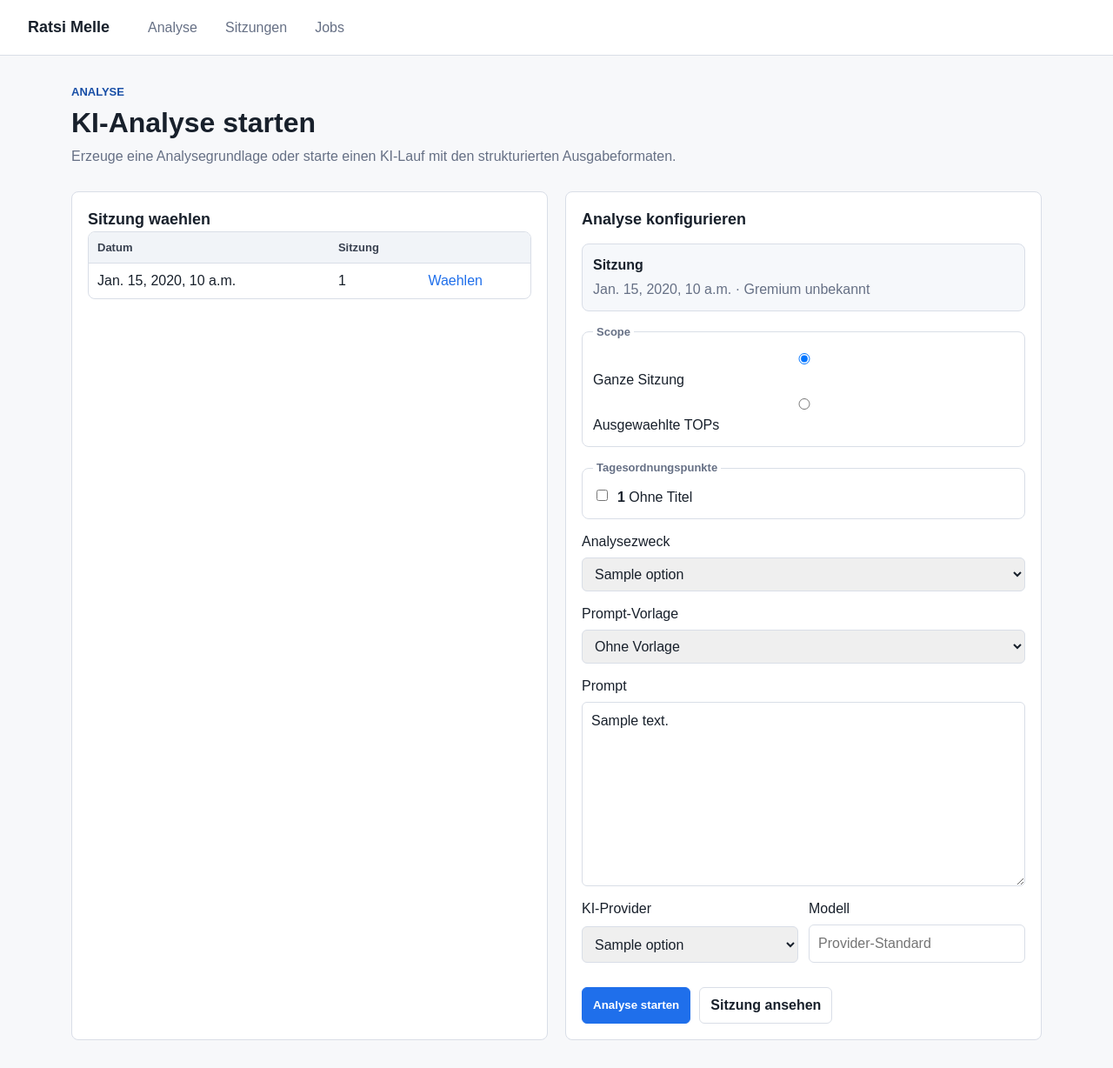
After one commit to WehkingDiane/ratsi_melle, a Django app: template web/core/templates/core/analysis_start.html in a window 1280 px wide. The commit adds this page. Shown: the whole page at 87% size. Run offline with Django 5.2, Linux system fonts and the light colour scheme; the template is opened without the code that fills it: most values are stand-ins (such as "Sample title", 1, 10 or a date in 2020).

Commit message:
Add web analysis start workflow

```diff
--- a/web/core/static/core/css/components.css
+++ b/web/core/static/core/css/components.css
@@ -10,6 +10,10 @@
   flex-wrap: wrap;
   gap: 10px;
   margin-top: 14px;
+}
+
+.page-actions {
+  margin-bottom: 18px;
 }
 
 .button {
@@ -69,6 +73,11 @@
   border: 1px solid var(--border);
   border-radius: 8px;
   overflow-x: auto;
+}
+
+.compact-table td,
+.compact-table th {
+  padding: 8px 10px;
 }
 
 table {
@@ -168,6 +177,85 @@ tr:last-child td {
   max-height: 320px;
 }
 
+.form-stack {
+  display: grid;
+  gap: 14px;
+  margin-top: 14px;
+}
+
+.form-stack label,
+.form-stack fieldset {
+  display: grid;
+  gap: 6px;
+}
+
+.form-stack fieldset {
+  border: 1px solid var(--border);
+  border-radius: 8px;
+  margin: 0;
+  padding: 12px;
+}
+
+.form-stack legend {
+  color: var(--muted);
+  font-size: 13px;
+  font-weight: 700;
+  padding: 0 4px;
+}
+
+.form-stack input[type="text"],
+.form-stack select,
+.form-stack textarea {
+  border: 1px solid var(--border);
+  border-radius: 6px;
+  color: var(--text);
+  font: inherit;
+  padding: 9px 10px;
+  width: 100%;
+}
+
+.form-stack textarea {
+  min-height: 150px;
+  resize: vertical;
+}
+
+.checkbox-list {
+  display: grid;
+  gap: 8px;
+  max-height: 220px;
+  overflow: auto;
+}
+
+.checkbox-list label {
+  align-items: flex-start;
+  display: grid;
+  gap: 8px;
+  grid-template-columns: auto minmax(0, 1fr);
+}
+
+.selected-context {
+  background: #f6f8fb;
+  border: 1px solid var(--border);
+  border-radius: 8px;
+  display: grid;
+  gap: 4px;
+  padding: 12px;
+}
+
+.selected-context span {
+  color: var(--muted);
+}
+
+.message-list {
+  display: grid;
+  gap: 8px;
+  margin-bottom: 18px;
+}
+
+.tight {
+  gap: 12px;
+}
+
 @media (max-width: 820px) {
   .facts.inline {
     grid-template-columns: repeat(2, minmax(0, 1fr));
--- a/web/core/templates/core/analysis_home.html
+++ b/web/core/templates/core/analysis_home.html
@@ -22,6 +22,7 @@
   <article class="panel">
     <h2>Einstieg</h2>
     <div class="actions">
+      <a class="button primary" href="{% url 'analysis:analysis_start' %}">KI-Analyse starten</a>
       <a class="button primary" href="{% url 'analysis:session_list' %}">Sitzungen ansehen</a>
       <a class="button" href="{% url 'analysis:job_list' %}">Analysejobs pruefen</a>
     </div>
--- /dev/null
+++ b/web/core/templates/core/analysis_start.html
@@ -0,0 +1,126 @@
+{% extends "base.html" %}
+
+{% block title %}KI-Analyse starten - Ratsi Melle{% endblock %}
+
+{% block content %}
+<section class="page-heading">
+  <p class="eyebrow">Analyse</p>
+  <h1>KI-Analyse starten</h1>
+  <p>Erzeuge eine Analysegrundlage oder starte einen KI-Lauf mit den strukturierten Ausgabeformaten.</p>
+</section>
+
+{% if errors %}
+<section class="message-list">
+  {% for error in errors %}
+  <p class="status-error">{{ error }}</p>
+  {% endfor %}
+</section>
+{% endif %}
+
+<section class="grid two-columns">
+  <article class="panel">
+    <h2>Sitzung waehlen</h2>
+    {% if sessions %}
+    <div class="table-wrap compact-table">
+      <table>
+        <thead><tr><th>Datum</th><th>Sitzung</th><th></th></tr></thead>
+        <tbody>
+        {% for session in sessions|slice:":25" %}
+          <tr>
+            <td class="date-value">{{ session.date|default:"-" }}</td>
+            <td>{{ session.meeting_name|default:session.session_id }}</td>
+            <td><a href="{% url 'analysis:analysis_start' %}?session_id={{ session.session_id }}">Waehlen</a></td>
+          </tr>
+        {% endfor %}
+        </tbody>
+      </table>
+    </div>
+    {% else %}
+    <p class="empty-state">Keine Sitzungen im lokalen Index gefunden.</p>
+    {% endif %}
+  </article>
+
+  <article class="panel">
+    <h2>Analyse konfigurieren</h2>
+    {% if selected_session %}
+    <form method="post" class="form-stack">
+      {% csrf_token %}
+      <input type="hidden" name="session_id" value="{{ selected_session.session_id }}">
+
+      <div class="selected-context">
+        <strong>{{ selected_session.meeting_name|default:"Sitzung" }}</strong>
+        <span><span class="date-value">{{ selected_session.date|default:"Ohne Datum" }}</span> · {{ selected_session.committee|default:"Gremium unbekannt" }}</span>
+      </div>
+
+      <fieldset>
+        <legend>Scope</legend>
+        <label><input type="radio" name="scope" value="session" {% if scope != "tops" %}checked{% endif %}> Ganze Sitzung</label>
+        <label><input type="radio" name="scope" value="tops" {% if scope == "tops" %}checked{% endif %}> Ausgewaehlte TOPs</label>
+      </fieldset>
+
+      <fieldset>
+        <legend>Tagesordnungspunkte</legend>
+        {% if selected_session.agenda_items %}
+        <div class="checkbox-list">
+          {% for item in selected_session.agenda_items %}
+          <label>
+            <input type="checkbox" name="top_numbers" value="{{ item.number }}">
+            <span><strong>{{ item.number|default:"TOP" }}</strong> {{ item.title|default:"Ohne Titel" }}</span>
+          </label>
+          {% endfor %}
+        </div>
+        {% else %}
+        <p class="empty-state">Keine TOPs fuer diese Sitzung vorhanden.</p>
+        {% endif %}
+      </fieldset>
+
+      <label>
+        Analysezweck
+        <select name="purpose">
+          {% for option in purpose_options %}
+          <option value="{{ option.value }}">{{ option.label }}</option>
+          {% endfor %}
+        </select>
+      </label>
+
+      <label>
+        Prompt-Vorlage
+        <select name="template_id">
+          <option value="">Ohne Vorlage</option>
+          {% for template in templates %}
+          <option value="{{ template.id }}" {% if template.id == selected_template_id %}selected{% endif %}>{{ template.label }}</option>
+          {% endfor %}
+        </select>
+      </label>
+
+      <label>
+        Prompt
+        <textarea name="prompt_text" rows="8">{{ prompt_text }}</textarea>
+      </label>
+
+      <div class="grid two-columns tight">
+        <label>
+          KI-Provider
+          <select name="provider_id">
+            {% for option in provider_options %}
+            <option value="{{ option.value }}">{{ option.label }}</option>
+            {% endfor %}
+          </select>
+        </label>
+        <label>
+          Modell
+          <input type="text" name="model_name" placeholder="Provider-Standard">
+        </label>
+      </div>
+
+      <div class="actions">
+        <button class="button primary" type="submit">Analyse starten</button>
+        <a class="button" href="{% url 'analysis:session_detail' selected_session.session_id %}">Sitzung ansehen</a>
+      </div>
+    </form>
+    {% else %}
+    <p class="empty-state">Waehle links eine Sitzung, um Scope, TOPs und Prompt festzulegen.</p>
+    {% endif %}
+  </article>
+</section>
+{% endblock %}
--- a/web/core/templates/core/partials/session_table.html
+++ b/web/core/templates/core/partials/session_table.html
@@ -6,7 +6,7 @@
         <th>Datum</th>
         <th>Gremium</th>
         <th>Sitzung</th>
-        {% if not compact %}<th>TOPs</th><th>Dokumente</th>{% endif %}
+        {% if not compact %}<th>TOPs</th><th>Dokumente</th><th></th>{% endif %}
       </tr>
     </thead>
     <tbody>
@@ -15,7 +15,7 @@
         <td class="date-value">{{ session.date|default:"-" }}</td>
         <td>{{ session.committee|default:"-" }}</td>
         <td><a href="{% url 'analysis:session_detail' session.session_id %}">{{ session.meeting_name|default:session.session_id }}</a></td>
-        {% if not compact %}<td>{{ session.agenda_count|default:"0" }}</td><td>{{ session.document_count|default:"0" }}</td>{% endif %}
+        {% if not compact %}<td>{{ session.agenda_count|default:"0" }}</td><td>{{ session.document_count|default:"0" }}</td><td><a href="{% url 'analysis:analysis_start' %}?session_id={{ session.session_id }}">Analyse</a></td>{% endif %}
       </tr>
       {% endfor %}
     </tbody>
--- a/web/core/templates/core/session_detail.html
+++ b/web/core/templates/core/session_detail.html
@@ -8,6 +8,10 @@
   <p class="eyebrow"><span class="date-value">{{ session.date|default:"Ohne Datum" }}</span>{% if session.start_time %} · <span class="time-value">{{ session.start_time }}</span>{% endif %} · {{ session.committee|default:"Unbekanntes Gremium" }}</p>
   <h1>{{ session.meeting_name|default:"Sitzung" }}</h1>
   <p>{{ session.location|default:"Kein Sitzungsort hinterlegt" }}</p>
+</section>
+
+<section class="actions page-actions">
+  <a class="button primary" href="{% url 'analysis:analysis_start' %}?session_id={{ session.session_id }}">KI-Analyse starten</a>
 </section>
 
 <section class="panel">
--- a/web/core/urls.py
+++ b/web/core/urls.py
@@ -11,6 +11,7 @@ app_name = "analysis"
 
 urlpatterns = [
     path("", views.analysis_home, name="index"),
+    path("starten/", views.analysis_start, name="analysis_start"),
     path("sitzungen/", views.session_list, name="session_list"),
     path("sitzungen/<str:session_id>/", views.session_detail, name="session_detail"),
     path("jobs/", views.job_list, name="job_list"),
```
Also changed, not shown: docs/web_ui.md (+15 -0 lines), tests/test_web_pages.py (+32 -0 lines), tests/test_web_services.py (+18 -0 lines), web/core/services.py (+94 -0 lines), web/core/views.py (+53 -0 lines).
